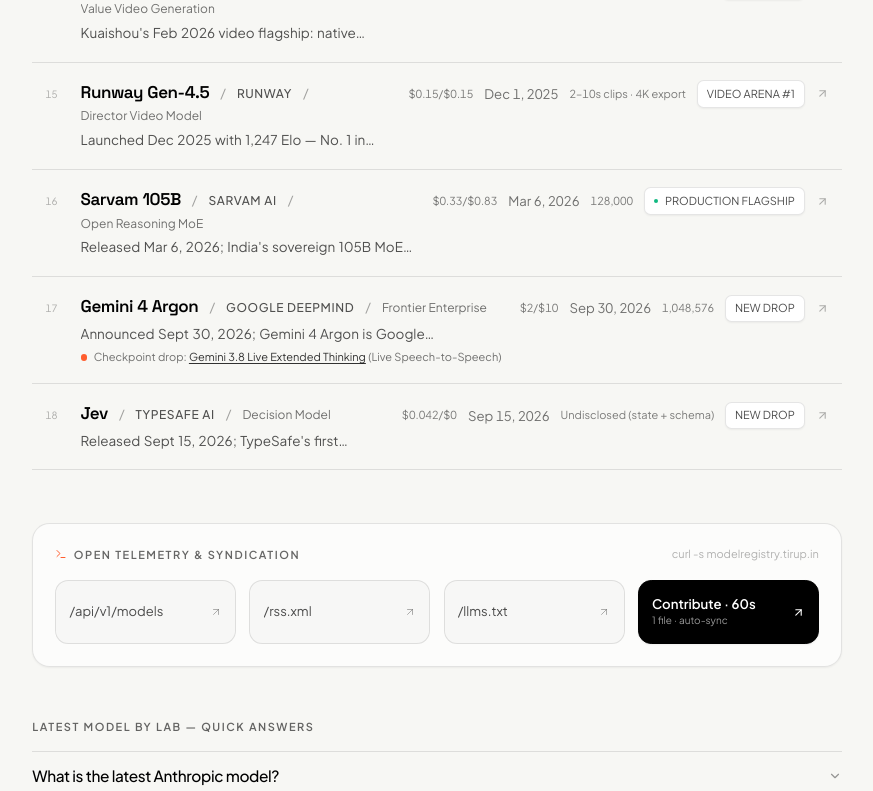
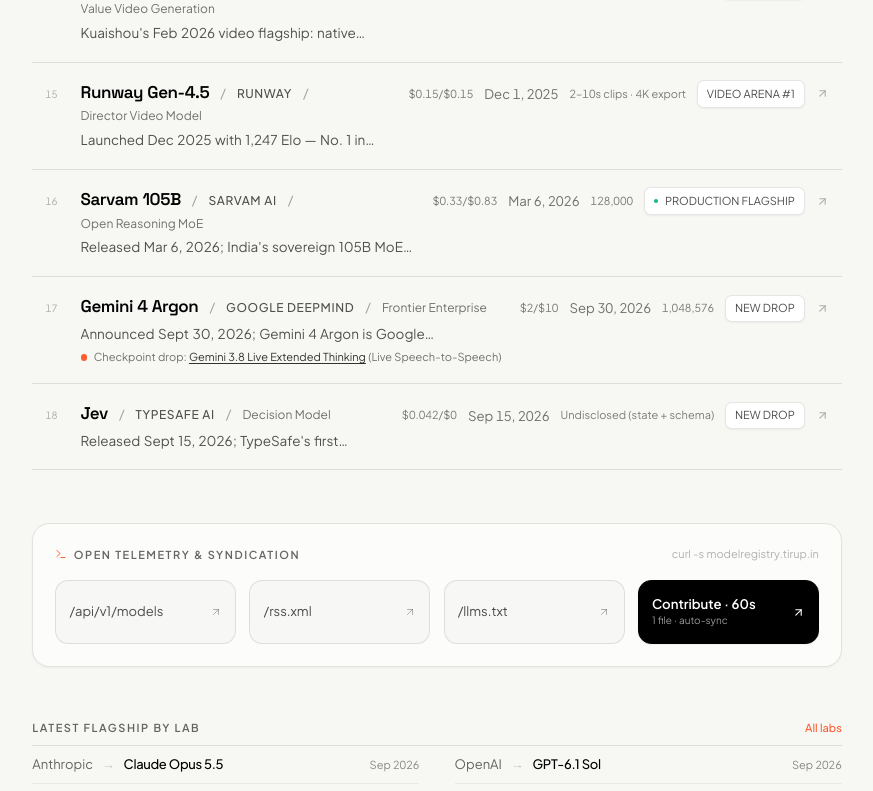
Before and after one commit to TirupMehta/ModelRegistry, a Next.js app: page / in a window 1280 px wide. Shown: the part 2006-2797 px from the top of the page, without its empty margins (199-1072 px from the left). Built offline with nearby package versions, Linux system fonts and the light colour scheme.

Commit message:
fix(seo): compact flagship index replaces repetitive landing FAQ

```diff
--- a/app/page.tsx
+++ b/app/page.tsx
@@ -10,7 +10,7 @@ import { modelsData, type ModelItem } from "@/data/models"
 import { companies } from "@/data/companies"
 import { formatDate } from "@/lib/utils"
 import { selectFeedback, tapFeedback, successFeedback } from "@/lib/feedback"
-import { ArrowUpRight, Terminal, Copy, Check, X, SearchX, ChevronDown } from "lucide-react"
+import { ArrowUpRight, Terminal, Copy, Check, X, SearchX } from "lucide-react"
 
 type ViewTab = "flagships" | "latest-drops" | "open-weights" | "visual" | "all"
 
@@ -642,45 +642,51 @@ export default function Home() {
           </div>
         </TextWithBlur>
 
-        {/* Latest-model FAQ — visible answers for "latest {lab} model" queries.
-            Mirrors the FAQPage structured data in the root layout. */}
+        {/* Latest flagship by lab — compact quick-answer index */}
         <TextWithBlur delay={320}>
           <div className="mt-12">
-            <h2 className="text-[11px] font-sans uppercase tracking-[0.14em] text-black/50 dark:text-zinc-400 font-semibold mb-4">
-              Latest model by lab — quick answers
+            <div className="flex items-baseline justify-between gap-3 mb-2">
+              <h2 className="text-[11px] font-sans uppercase tracking-[0.14em] text-black/50 dark:text-zinc-400 font-semibold">
+                Latest flagship by lab
               </h2>
-            <div className="divide-y divide-black/10 dark:divide-white/[0.06] border-y border-black/10 dark:border-white/[0.08]">
+              <Link
+                href="/companies"
+                className="text-[11px] font-sans font-medium text-[#ff5d2e] dark:text-[#ff7347] hover:underline underline-offset-2 shrink-0"
+              >
+                All labs
+              </Link>
+            </div>
+            <div className="grid grid-cols-1 sm:grid-cols-2 gap-x-8 border-y border-black/10 dark:border-white/[0.08]">
               {Object.values(companies).map((company) => {
                 const flagship = modelsData.find(
                   (m) => m.companyId === company.id && m.isCompanyFlagship
                 )
                 if (!flagship) return null
+                const stamp = new Date(
+                  `${flagship.releaseDate.slice(0, 7)}-02`
+                ).toLocaleDateString("en-US", { month: "short", year: "numeric" })
                 return (
-                  <details key={company.id} className="group py-3">
-                    <summary className="flex items-center justify-between gap-3 text-sm font-medium tracking-tight text-black dark:text-white cursor-pointer list-none [&::-webkit-details-marker]:hidden hover:text-[#ff5d2e] dark:hover:text-[#ff7347] transition-colors duration-150">
-                      <span>What is the latest {company.name} model?</span>
-                      <ChevronDown
-                        size={14}
-                        className="shrink-0 opacity-40 group-open:rotate-180 transition-transform duration-150"
-                      />
-                    </summary>
-                    <p className="mt-2 text-[13px] font-normal text-black/60 dark:text-zinc-400 leading-relaxed max-w-2xl">
+                  <div
+                    key={company.id}
+                    className="flex items-baseline gap-2 py-2 border-b border-black/5 dark:border-white/[0.05] text-[13px] font-sans min-w-0"
+                  >
+                    <Link
+                      href={`/companies/${company.id}`}
+                      className="text-black/50 dark:text-zinc-400 hover:text-[#ff5d2e] dark:hover:text-[#ff7347] transition-colors duration-150 shrink-0"
+                    >
+                      {company.shortName}
+                    </Link>
+                    <span className="text-black/20 dark:text-white/20 select-none">→</span>
                     <Link
                       href={`/models/${flagship.id}`}
-                        className="font-medium text-black dark:text-white hover:text-[#ff5d2e] dark:hover:text-[#ff7347] transition-colors duration-150"
+                      className="font-medium tracking-tight text-black dark:text-white hover:text-[#ff5d2e] dark:hover:text-[#ff7347] transition-colors duration-150 truncate"
                     >
                       {flagship.name}
-                      </Link>{" "}
-                      (released {formatDate(flagship.releaseDate)}) —{" "}
-                      {flagship.highlight}{" "}
-                      <Link
-                        href={`/companies/${company.id}`}
-                        className="whitespace-nowrap font-medium text-[#ff5d2e] dark:text-[#ff7347] hover:underline underline-offset-2"
-                      >
-                        Full {company.shortName} profile
                     </Link>
-                    </p>
-                  </details>
+                    <span className="ml-auto text-[11px] tabular-nums text-black/35 dark:text-zinc-500 shrink-0">
+                      {stamp}
+                    </span>
+                  </div>
                 )
               })}
             </div>
```
Lines whose indentation alone changed are shown as unchanged.
